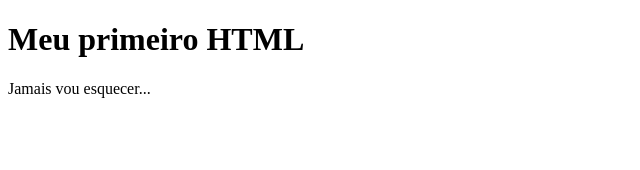
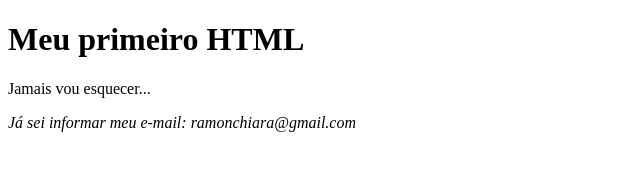
Before and after one commit to ramonchiara/git-class, a plain HTML site: page index.html in a window 1280 px wide. Shown: the whole page, without its empty margins (0-640 px from the left). Drawn offline with Linux system fonts and the light colour scheme.

```diff
--- a/index.html
+++ b/index.html
@@ -6,5 +6,6 @@
     <body>
         <h1>Meu primeiro HTML</h1>
         <p>Jamais vou esquecer...</p>
+        <address>Já sei informar meu e-mail: ramonchiara@gmail.com</address>
     </body>
 </html>
```
